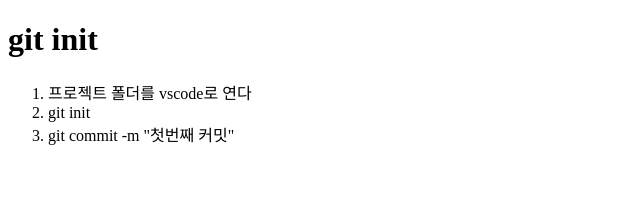
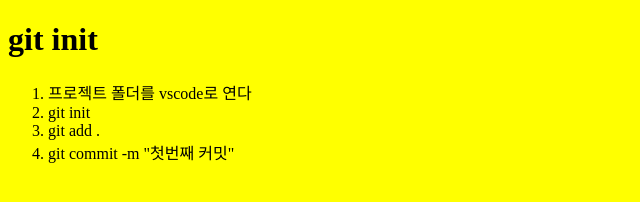
Before and after one commit to sancho79/git-test1, a plain HTML site: page index.html in a window 1280 px wide. Shown: the whole page, without its empty margins (0-640 px from the left). Drawn offline with Linux system fonts and the light colour scheme.

Commit message:
두번째 커밋

```diff
--- /dev/null
+++ b/css/style.css
@@ -0,0 +1,3 @@
+body{
+    background-color: yellow;
+}
--- a/index.html
+++ b/index.html
@@ -4,12 +4,14 @@
     <meta charset="UTF-8">
     <meta name="viewport" content="width=device-width, initial-scale=1.0">
     <title>Document</title>
+    <link rel="stylesheet" href="css/style.css">
 </head>
 <body>
     <h1>git init</h1>
     <ol>
         <li>프로젝트 폴더를 vscode로 연다</li>
         <li>git init</li>
+        <li>git add .</li>
         <li>git commit -m "첫번째 커밋"</li>
     </ol>
 </body>
```
